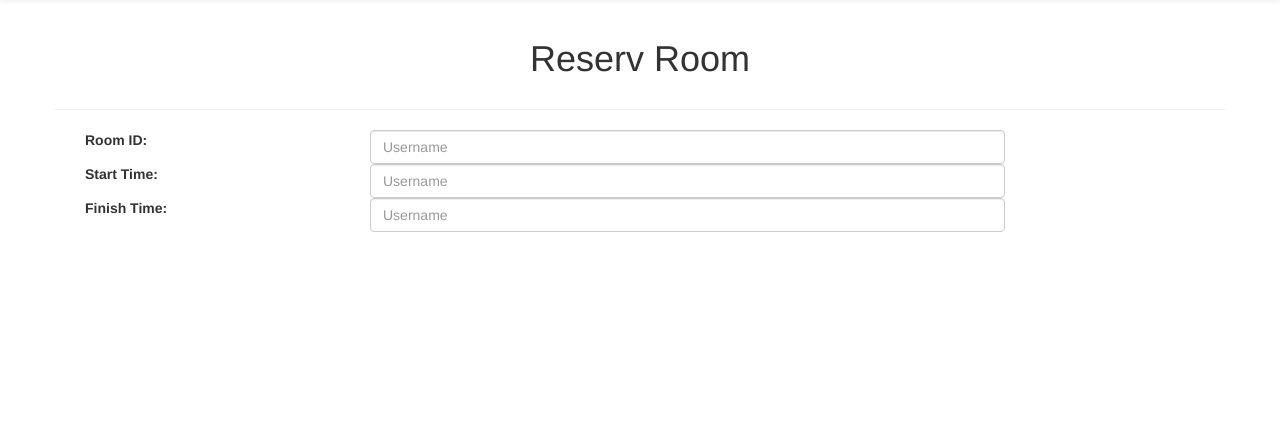
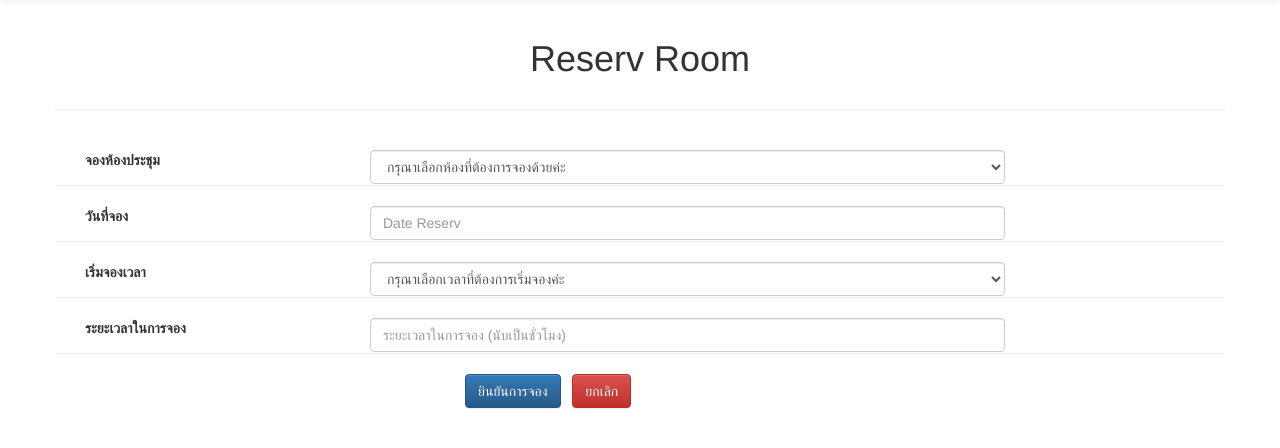
Before and after one commit to divateam/reserv, a PHP site: page /reserv-room.php in a window 1280 px wide. Shown: the part 51-499 px from the top of the page. Run offline with PHP 8.4, Linux system fonts and the light colour scheme; the visitor is signed in with stand-in values (Sample User, id 1); data that the repository does not hold is empty.

Commit message:
Design Reserv

```diff
--- a/dashboard.php
+++ b/dashboard.php
@@ -2,7 +2,7 @@
 <html>
 <head>
 <meta charset="utf-8">
-<title>Dashboard</title>
+<title>MRTA | Dashboard</title>
 <meta name="viewport" content="width=device-width, initial-scale=1, maximum-scale=1, user-scalable=no">
 <link rel="icon" href="image/favicon.ico">
 <link href="css/bootstrap.min.css" rel="stylesheet">
--- a/index.php
+++ b/index.php
@@ -25,7 +25,7 @@
 		        <span class="icon-bar"></span>
 		        <span class="icon-bar"></span>
 		      </button>
-		      <a class="navbar-brand" href="index.php">MRTA การรถไฟฟ้า</a>
+		      <a class="navbar-brand" href="index.php">MRTA</a>
 		    </div>
 		    <div id="navbar" class="navbar-collapse collapse">
 		      <ul class="nav navbar-nav ">
--- a/register.php
+++ b/register.php
@@ -3,7 +3,7 @@
 <head>
 <meta charset="utf-8">
 <link rel="icon" href="image/favicon.ico">
-<title>ระบบจองห้องประชุมregister</title>
+<title>MRTA | Register</title>
 <link href="css/bootstrap.min.css" rel="stylesheet">
 <link href="css/bootstrap-theme.min.css" rel="stylesheet">
 <link href="css/bootstrap-datepicker3.min.css" rel="stylesheet">
--- a/reserv-room.php
+++ b/reserv-room.php
@@ -2,11 +2,12 @@
 <html>
 <head>
 <meta charset="utf-8">
-<title>Reserv Room</title>
+<title>MRTA | Reserv Room</title>
 <meta name="viewport" content="width=device-width, initial-scale=1, maximum-scale=1, user-scalable=no">
 <link rel="icon" href="image/favicon.ico">
 <link href="css/bootstrap.min.css" rel="stylesheet">
 <link href="css/bootstrap-theme.min.css" rel="stylesheet">
+<link href="css/bootstrap-datepicker3.min.css" rel="stylesheet">
 <style>
 body { padding-top: 70px; }
 </style>
@@ -16,27 +17,96 @@ body { padding-top: 70px; }
 <div class="container">
 	<h1 class="text-center">Reserv Room</h1>
 	<div class="row"><hr class="bg-brown"/></div>
+	<form method="post" action="index.php">
+	<div class="row">&nbsp;</div>
 		<div class="form-group">
-		<label for="username" class="col-sm-3 control-label">Room ID:</label>
+			<label for="username" class="col-sm-3 control-label">จองห้องประชุม</label>
 			<div class="col-sm-7">
-			<input type="text" class="form-control" name="username" id="username" placeholder="Username" required>
+			<select class="form-control" name="room_id" required>
+			  <option value="">กรุณาเลือกห้องที่ต้องการจองด้วยค่ะ</option>
+			  <?php
+			  	$strQuery ="SELECT "
+				."a.room_id,"
+				."a.room_name,"
+				."a.roomtype_id,"
+				."b.roomtype_capacity,"
+				."b.roomtype_name "
+				."FROM "
+				."room AS a "
+				."INNER JOIN roomtype AS b ON b.roomtype_id = a.roomtype_id "
+				."ORDER BY "
+				."b.roomtype_capacity ASC, "
+				."a.room_id ASC";
+
+			  	$sqlQuery = mysql_query($strQuery);
+			  	while($result = mysql_fetch_array($sqlQuery)){
+			  ?>
+			  	<option value="<?=$result["room_id"] ?>"><?=$result["room_name"] ?> - <?=$result["roomtype_name"] ?> - รองรับ <?=$result["roomtype_capacity"] ?> คน</option>
+			  <?php
+			  	}
+			  	mysql_close();
+			  ?>
+			</select>
 			</div>
 		</div>
+		<div class="row"><hr class="bg-brown"/></div>
+
 		<div class="form-group">
-		<label for="username" class="col-sm-3 control-label">Start Time:</label>
+			<label for="username" class="col-sm-3 control-label">วันที่จอง </label>
 			<div class="col-sm-7">
-			<input type="text" class="form-control" name="username" id="username" placeholder="Username" required>
+				<input type="text" class="form-control" name="date_reserv" id="date_reserv" placeholder="Date Reserv" required>
 			</div>
 		</div>
+		<div class="row"><hr class="bg-brown"/></div>
+
 		<div class="form-group">
-		<label for="username" class="col-sm-3 control-label">Finish Time:</label>
+			<label for="username" class="col-sm-3 control-label">เริ่มจองเวลา </label>
 			<div class="col-sm-7">
-			<input type="text" class="form-control" name="username" id="username" placeholder="Username" required>
+				<select class="form-control" name="room_id" required>
+					<option value="">กรุณาเลือกเวลาที่ต้องการเริ่มจองค่ะ</option>
+					<option value="07:00">07:00 น.</option>
+					<option value="08:00">08:00 น.</option>
+					<option value="09:00">09:00 น.</option>
+					<option value="10:00">10:00 น.</option>
+					<option value="11:00">11:00 น.</option>
+					<option value="12:00">12:00 น.</option>
+					<option value="13:00">13:00 น.</option>
+					<option value="14:00">14:00 น.</option>
+					<option value="15:00">15:00 น.</option>
+					<option value="16:00">16:00 น.</option>
+					<option value="17:00">17:00 น.</option>
+					<option value="18:00">18:00 น.</option>
+				</select>
 			</div>
 		</div>
+		<div class="row"><hr class="bg-brown"/></div>
+
+		<div class="form-group">
+			<label for="username" class="col-sm-3 control-label">ระยะเวลาในการจอง </label>
+			<div class="col-sm-7">
+				<input type="text" class="form-control" name="hourtime" id="hourtime" placeholder="ระยะเวลาในการจอง (นับเป็นชั่วโมง)" required>
 			</div>
+		</div>
+		<div class="row"><hr class="bg-brown"/></div>
+		<div class="col-md-4"></div>
+		<div class="col-md-4"><button type="submit" class="btn btn-primary">ยินยันการจอง</button> &nbsp; <a href="dashboard.php" class="btn btn-danger">ยกเลิก</a></div>
+		<div class="col-md-4"></div>
 
+	</form>
+</div>
 <script src="js/jquery-2.1.4.min.js"></script>
 <script src="js/bootstrap.min.js"></script>
+<script src="js/bootstrap-datepicker.min.js"></script>
+<script type="text/javascript">
+$(function() {
+	$('#date_reserv').datepicker({
+	    format: "yyyy-mm-dd",
+	    clearBtn: true,
+	    autoclose: true,
+	    todayBtn: "linked"
+	});
+});
+
+</script>
 </body>
 </html>
```
Also changed, not shown: reverse-roomAction.php (added, +7 -0 lines). Lines whose indentation alone changed are shown as unchanged.
